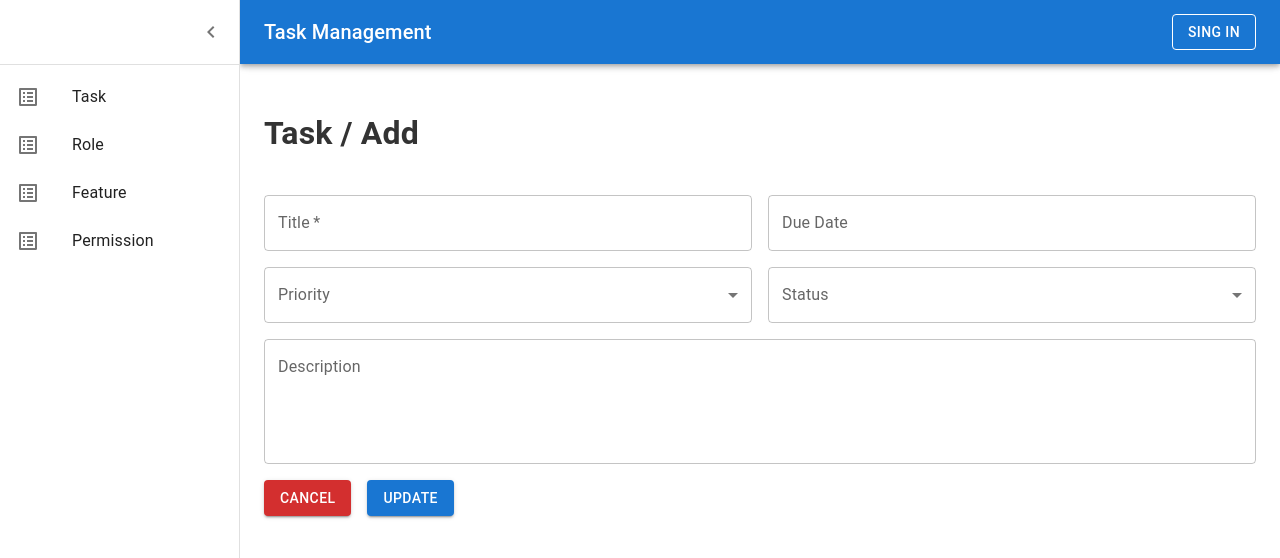
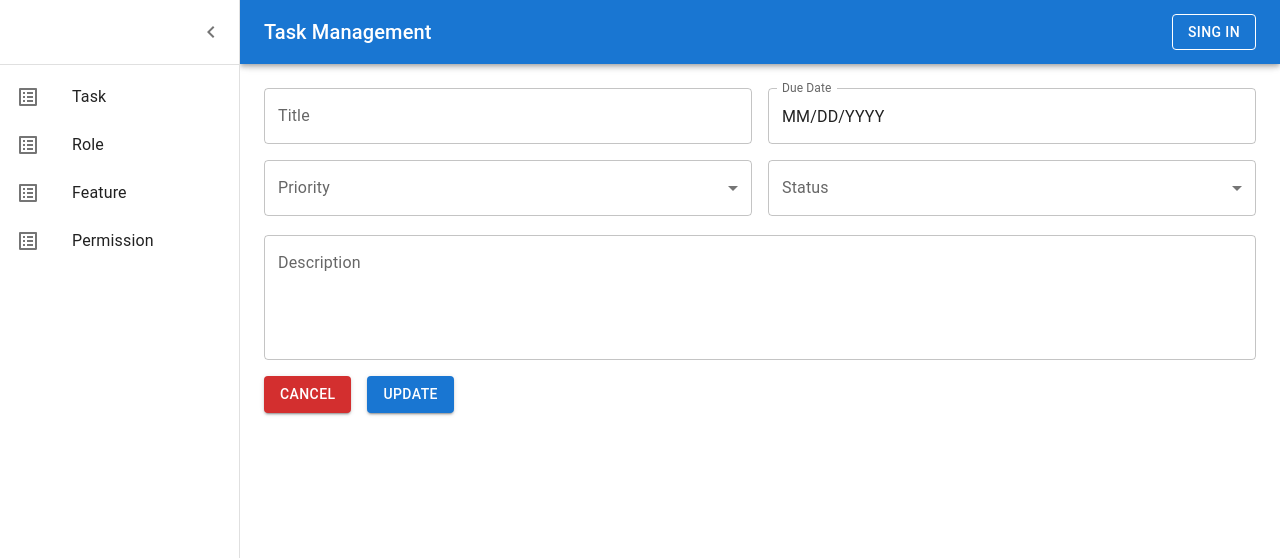
Before and after one commit to vathanak112233/todo-list-app-4, a Next.js app: page /task/update/1 in a window 1280 px wide. Shown: the top 558 px of the page. Built offline with nearby package versions, Linux system fonts and the light colour scheme; no server answers.

Commit message:
Apply react hook form and zod in task form

```diff
--- a/src/components/task-form.tsx
+++ b/src/components/task-form.tsx
@@ -1,38 +1,71 @@
-import { TextField, FormControl, InputLabel, Select, MenuItem, Button } from "@mui/material";
-import { useRouter } from "next/router";
-import { useState, useEffect } from "react";
+import { zodResolver } from "@hookform/resolvers/zod";
+import { Button, FormControl, FormHelperText, Grid, InputLabel, MenuItem, Select, TextField, Typography } from "@mui/material";
+import { DatePicker, LocalizationProvider } from "@mui/x-date-pickers";
 import { AdapterDayjs } from "@mui/x-date-pickers/AdapterDayjs";
-import { LocalizationProvider } from "@mui/x-date-pickers/LocalizationProvider";
-import { DatePicker } from "@mui/x-date-pickers/DatePicker";
-import styles from "./../styles/Home.module.css";
 import dayjs from "dayjs";
 import { getSession } from "next-auth/react";
+import { useRouter } from "next/router";
+import { useEffect, useState } from "react";
+import { Controller, useForm } from "react-hook-form";
+import { z } from "zod";
+import { DevTool } from "@hookform/devtools";
 
+type FormValue = {
+    title: string;
+    description: string;
+    dueDate: any;
+    priority: string;
+    status: string;
+}
 export default function TaskForm() {
+    const schema = z.object({
+        title: z.string().refine((value) => value.trim() !== "", {
+            message: "Field title is require"
+        }),
+        description: z.string().refine((value) => value.trim() !== "", {
+            message: "Field description is require"
+        }),
+        dueDate: z.string().refine((value) => value.trim() !== "", {
+            message: "Field due date is require"
+        }),
+        priority: z.string().refine((value) => value.trim() !== "", {
+            message: "Field priority is require"
+        }),
+        status: z.string().refine((value) => value.trim() !== "", {
+            message: "Field status is require"
+        })
+    })
+
     const [accessToken, setAccessToken] = useState("");
-    const [userId, setUerId] = useState(null);
+    const [userId, setUerId] = useState<number>(0);
 
     const router = useRouter();
     const taskId: number = Number(router.query.id);
 
-    const [form, setForm] = useState({
+    const form = useForm<FormValue>({
+        defaultValues: {
             title: "",
             description: "",
-        dueDate: null,
+            status: "",
             priority: "",
-        status: "",
+            dueDate: ""
+        },
+        resolver: zodResolver(schema)
     });
 
-    const handleSubmit = async (event: { preventDefault: () => void; }) => {
-        event.preventDefault();
+    const { control, formState, setValue, handleSubmit } = form;
+    const { isValid, isSubmitSuccessful } = formState;
+
+    const onSubmit = (data: FormValue) => {
+        if (!isValid) { return }
         if (taskId) {
-            updateTask(taskId);
+            updateTask(taskId, data);
             return;
         }
-        saveTask();
+        saveTask(data, userId);
     };
 
-    const saveTask = async () => {
+    const saveTask = async (payload: FormValue, userId: number) => {
         try {
             const response = await fetch("/api/task", {
                 method: "POST",
@@ -40,20 +73,17 @@ export default function TaskForm() {
                     "Content-Type": "application/json",
                     authorization: `${accessToken}`,
                 },
-                body: JSON.stringify({ ...form, userId: userId }),
+                body: JSON.stringify({ ...payload, userId: userId }),
             });
-            const formValue = await response.json();
             if (response.status === 200) {
                 alert("Task added successfully");
-                setForm(formValue);
-                router.push("/task");
             }
         } catch (error) {
             alert(error);
         }
     };
 
-    const updateTask = async (id: number) => {
+    const updateTask = async (id: number, payload: FormValue) => {
         try {
             const response = await fetch(`/api/task/${id}`, {
                 method: "PUT",
@@ -61,29 +91,16 @@ export default function TaskForm() {
                     "Content-Type": "application/json",
                     authorization: `${accessToken}`,
                 },
-                body: JSON.stringify({ ...form, userId: userId }),
+                body: JSON.stringify({ ...payload, userId: userId }),
             });
-            const formValue = await response.json();
             if (response.status === 200) {
                 alert("Task updated successfully");
-                router.push("/task");
             }
         } catch (error) {
             alert(error);
         }
     };
 
-    const handleInputChange = (event: { target: { name: any; value: any; }; }) => {
-        const { name, value } = event.target;
-        setForm({ ...form, [name]: value });
-    };
-
-    const handleDateChange = (date: any) => {
-        setForm((prevData) => ({
-            ...prevData,
-            dueDate: date.toISOString(),
-        }));
-    };
 
     const fetchSession = async () => {
         const session: any = await getSession();
@@ -98,7 +115,9 @@ export default function TaskForm() {
     }, []);
 
     useEffect(() => {
-        if (!taskId) { return; }
+        if (!taskId || !accessToken) {
+            return
+        }
         const getTaskById = async (id: number) => {
             try {
                 const response = await fetch(`/api/task/${id}`, {
@@ -107,91 +126,177 @@ export default function TaskForm() {
                     },
                 });
                 const formValue = await response.json();
-                setForm({ ...formValue, dueDate: dayjs(formValue.dueDate) })
+                setValue("title", formValue?.title);
+                setValue("dueDate", dayjs(formValue?.dueDate));
+                setValue("priority", formValue?.priority);
+                setValue("status", formValue?.status);
+                setValue("description", formValue?.description);
             } catch (error) {
                 alert(error);
             }
-        };
+        }
         getTaskById(taskId);
-    }, [taskId, accessToken]);
+    }, [accessToken, taskId, setValue])
 
+    useEffect(() => {
+        if (isSubmitSuccessful) {
+            router.push('/task')
+        }
+    }, [isSubmitSuccessful, router])
 
-    return (<>
-        <form className="form" onSubmit={handleSubmit}>
-            <h1 className={styles.title}>Task / Add</h1>
-            <div className="column">
+    const handleDateChange = (date: any) => {
+        if (!date) { return }
+        const dueDate = dayjs(date).toISOString()
+        setValue("dueDate", dueDate, {
+            shouldDirty: true,
+            shouldTouch: true,
+            shouldValidate: true
+        })
+    }
+
+    return (
+        <>
+            <form onSubmit={handleSubmit(onSubmit)} noValidate>
+                <Grid container spacing={2}>
+                    <Grid item xs={6}>
+                        <Controller
+                            name="title"
+                            control={control}
+                            render={({ field, fieldState }) => (
                                 <TextField
-                    required
+                                    {...field}
                                     label="Title"
-                    name="title"
+                                    type="text"
                                     fullWidth
-                    value={form.title}
-                    onChange={handleInputChange}
+                                    error={!!fieldState.error}
+                                    helperText={fieldState.error?.message}
+                                    className={fieldState.error ? "errorTextField" : ""}
+                                />
+                            )}
+                        />
+                    </Grid>
+                    <Grid item xs={6}>
+                        <Controller
+                            name="dueDate"
+                            control={control}
+                            render={({ field, fieldState }) => (
+                                <FormControl fullWidth error={!!fieldState.error}>
+                                    <LocalizationProvider dateAdapter={AdapterDayjs}>
+                                        <DatePicker
+                                            {...field}
+                                            label="Due Date"
+                                            value={field.value}
+                                            // onChange={(value: any) => setValue("dueDate", value ? value.toISOString() : "", {
+                                            //     shouldDirty: true,
+                                            //     shouldTouch: true,
+                                            //     shouldValidate: true
+                                            // })}
+                                            onChange={handleDateChange}
+                                            slotProps={{
+                                                textField: {
+                                                    helperText: fieldState.error?.message,
+                                                    error: !!fieldState.error
+                                                }
+                                            }}
                                         />
 
-                <LocalizationProvider dateAdapter={AdapterDayjs}>
-                    <DatePicker
-                        label="Due Date"
-                        value={form.dueDate}
-                        onChange={handleDateChange}
-                        className="datePicker"
+                                    </LocalizationProvider>
+                                    {/* <Typography className="dateErrorTextField" variant="body2" color="error">
+                                        {fieldState.error?.message}
+                                    </Typography> */}
+                                </FormControl>
+                            )}
                         />
-                </LocalizationProvider>
-            </div>
-            <div className="column">
+                    </Grid>
+                    <Grid item xs={6}>
+                        <Controller
+                            name="priority"
+                            control={control}
+                            render={({ field, fieldState }) => (
                                 <FormControl fullWidth>
-                    <InputLabel id="demo-simple-select-label">Priority</InputLabel>
+                                    <InputLabel>Priority</InputLabel>
                                     <Select
-                        labelId="demo-simple-select-label"
-                        id="demo-simple-select"
+                                        {...field}
                                         label="Priority"
-                        name="priority"
-                        onChange={handleInputChange}
-                        value={form.priority}
+                                        type="text"
+                                        error={!!fieldState.error}
                                     >
-                        <MenuItem value={"Urgent"}>Urgent</MenuItem>
-                        <MenuItem value={"High"}>High </MenuItem>
-                        <MenuItem value={"Normal"}>Normal</MenuItem>
-                        <MenuItem value={"Low"}>Low</MenuItem>
+                                        <MenuItem value="urgent">Urgent</MenuItem>
+                                        <MenuItem value="high">High</MenuItem>
+                                        <MenuItem value="low">Low</MenuItem>
+                                        <MenuItem value="normal">Normal</MenuItem>
                                     </Select>
+                                    <FormHelperText className={fieldState.error ? "errorHelperText" : ""} error>
+                                        {fieldState.error?.message}
+                                    </FormHelperText>
                                 </FormControl>
 
+                            )}
+                        />
+                    </Grid>
+                    <Grid item xs={6}>
+                        <Controller
+                            name="status"
+                            control={control}
+                            render={({ field, fieldState }) => (
                                 <FormControl fullWidth>
-                    <InputLabel id="demo-simple-select-label">Status</InputLabel>
+                                    <InputLabel>Status</InputLabel>
                                     <Select
-                        labelId="demo-simple-select-standard-label"
-                        id="demo-simple-select-standard"
+                                        {...field}
                                         label="Status"
-                        name="status"
-                        onChange={handleInputChange}
-                        value={form.status}
+                                        type="text"
+                                        error={!!fieldState.error}
+                                    >
+                                        <MenuItem value="Open">Open</MenuItem>
+                                        <MenuItem value="In Progress">In Progress</MenuItem>
+                                        <MenuItem value="Pending">Pending</MenuItem>
+                                        <MenuItem value="Done">Done</MenuItem>
+                                    </Select>
+                                    <FormHelperText className={fieldState.error ? "errorHelperText" : ""} error>
+                                        {fieldState.error?.message}
+                                    </FormHelperText>
+                                </FormControl>
+
+                            )}
+                        />
+                    </Grid>
+
+                    <Grid item xs={12}>
+                        <Controller
+                            name="description"
+                            control={control}
+                            render={({ field, fieldState }) => (
+                                <TextField
+                                    {...field}
+                                    type="text"
+                                    error={!!fieldState.error}
+                                    helperText={fieldState.error?.message}
+                                    className={fieldState.error ? "errorTextField" : ""}
+                                    label="Description"
                                     fullWidth
-                    >
-                        <MenuItem value={"Open"}>Open</MenuItem>
-                        <MenuItem value={"In Progress"}>In Progress</MenuItem>
-                        <MenuItem value={"Pending"}>Pending</MenuItem>
-                        <MenuItem value={"Done"}>Done</MenuItem>
-                    </Select>
-                </FormControl>
-            </div>
-            <TextField
                                     multiline
                                     rows={4}
-                maxRows={4}
-                name="description"
-                label="Description"
-                value={form.description}
-                onChange={handleInputChange}
                                 />
+                            )}
+                        />
+                    </Grid>
 
-            <div className="action">
+                    <Grid item xs={12}
+                        container
+                        direction="row"
+                        justifyContent="flex-start"
+                        alignItems="flex-center"
+                        gap={2}>
                         <Button variant="contained" color="error" href="/task" type="button">
                             Cancel
                         </Button>
                         <Button variant="contained" color="primary" type="submit">
                             {taskId ? "Update" : "Save"}
                         </Button>
-            </div>
+                    </Grid>
+                </Grid>
             </form>
-    </>)
+            {/* <DevTool control={control}></DevTool> */}
+        </>
+    )
 }
--- a/src/pages/task/create.tsx
+++ b/src/pages/task/create.tsx
@@ -1,5 +1,7 @@
 import TaskForm from "@/components/task-form";
 
 export default function TaskCreate() {
-    return (<TaskForm />)
+    return (
+        <TaskForm />
+    )
 }
```
Lines whose indentation alone changed are shown as unchanged.
